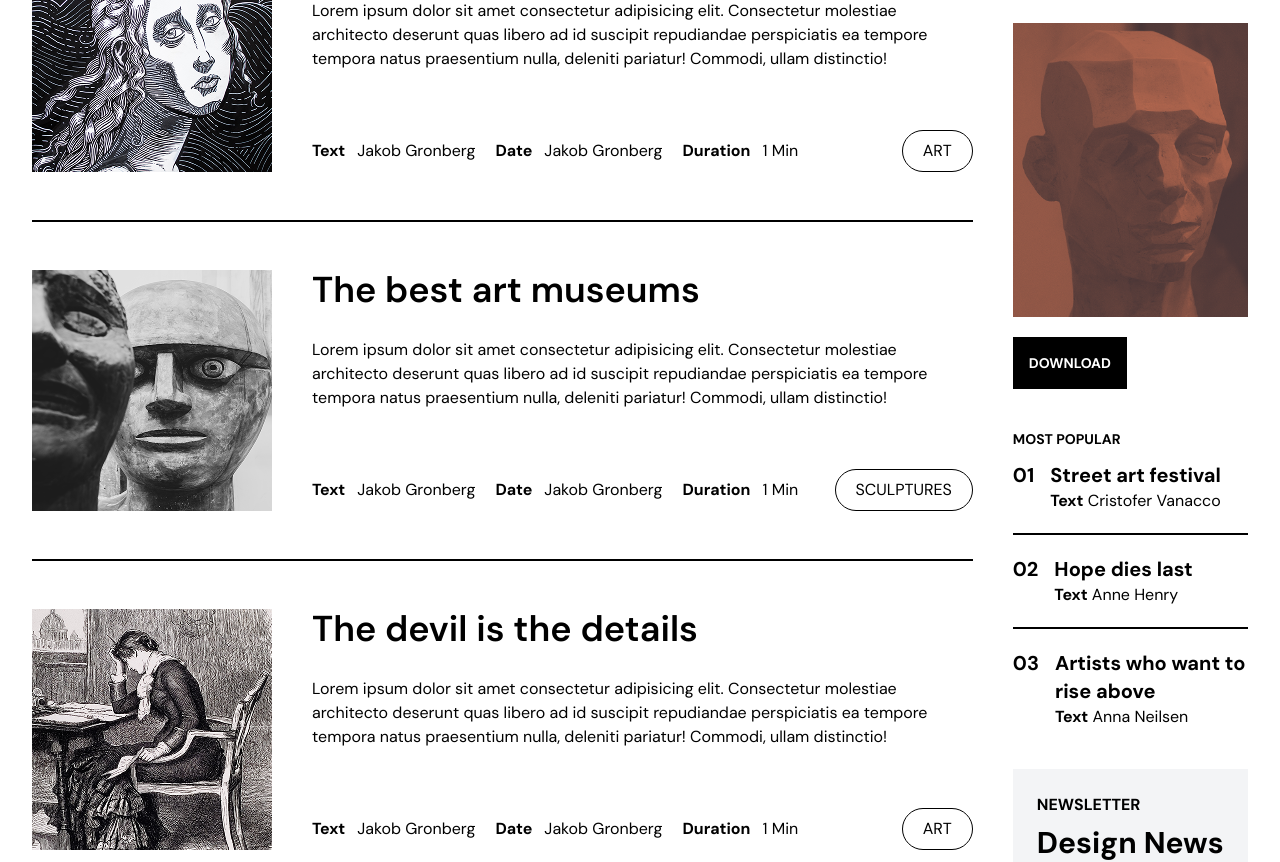
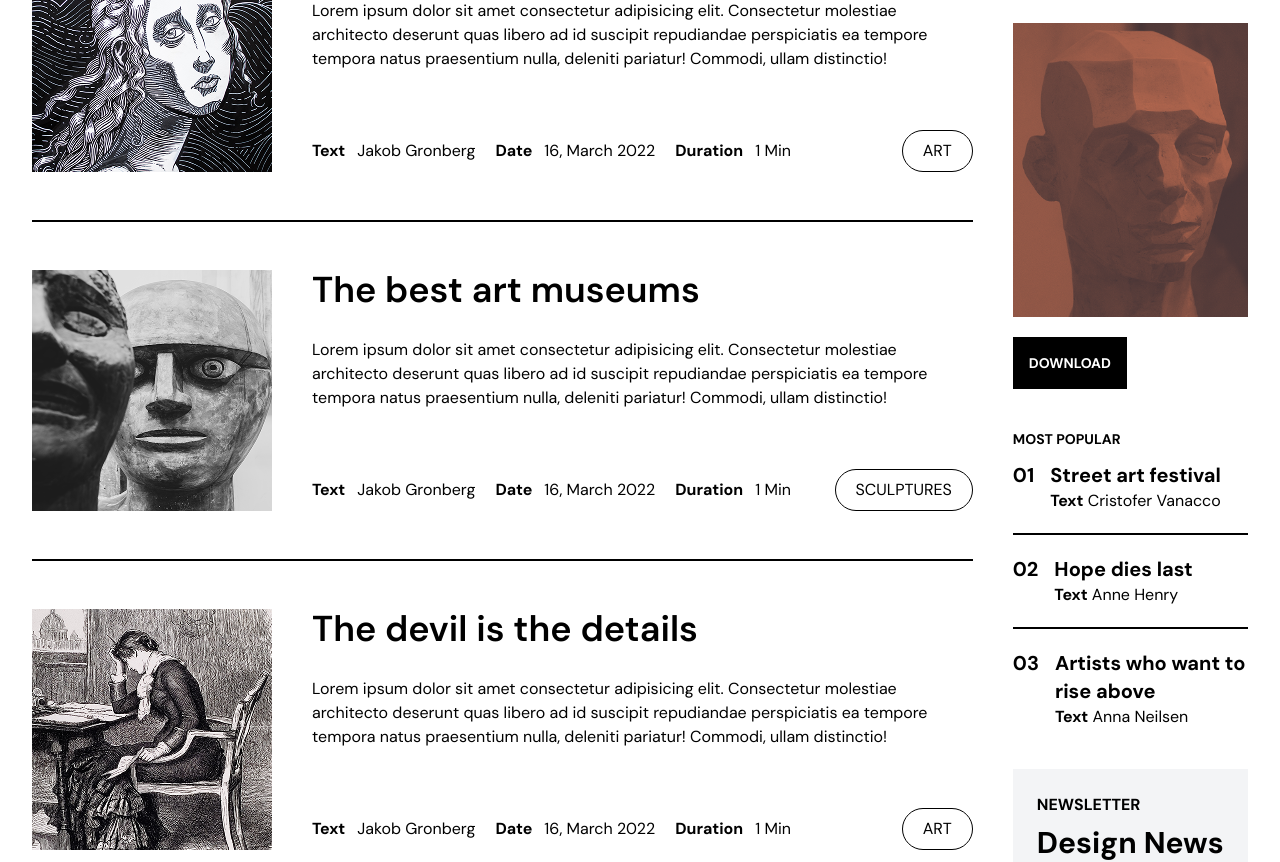
Before and after one commit to Waqar-Murtaza-ignicube/blogpulse, a React (Vite) app: page / in a window 1280 px wide. Shown: the part 2020-2882 px from the top of the page. Built offline with nearby package versions, Linux system fonts and the light colour scheme.

Commit message:
fixed date attribute in articles

```diff
--- a/src/components/HomePage/Articles/Article.tsx
+++ b/src/components/HomePage/Articles/Article.tsx
@@ -23,7 +23,7 @@ const Article: FC<ArticleProps> = ({article}) => {
 
                     <div className='flex items-center justify-between gap-3'>
                         <strong>Date</strong>
-                        <p>{article.author}</p>
+                        <p>{article.date}</p>
                     </div>
 
                     <div className='flex items-center justify-between gap-3'>
```
